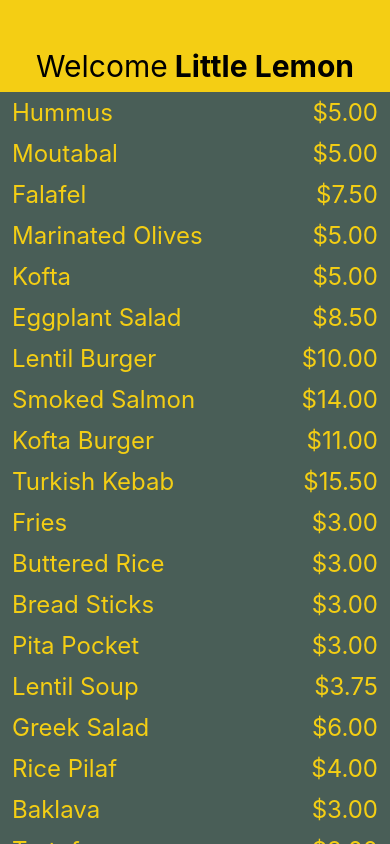
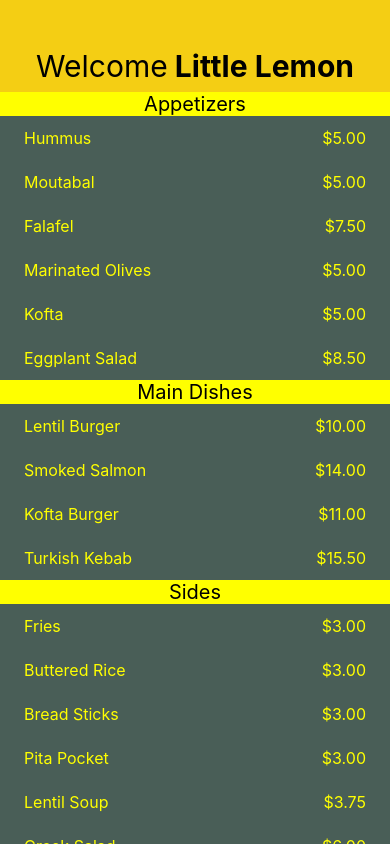
Before and after one commit to luka3216/react-native-1, a React Native app: screen / in a window 390 px wide. Built offline with nearby package versions, Linux system fonts and the light colour scheme.

Commit message:
SectionList

```diff
--- a/App.tsx
+++ b/App.tsx
@@ -3,12 +3,13 @@ import { StyleSheet, Text, View } from 'react-native';
 import LittleLemonHeader from './components/LittleLemonHeader';
 import WelcomeScreen from './components/WelcomeScreen';
 import MenuItems from './components/MenuItems';
+import MenuSectionItems from './components/MenuSections';
 
 export default function App() {
   return (
     <View style={styles.container}>
       <LittleLemonHeader/>
-      <MenuItems/>
+      <MenuSectionItems/>
     </View>
   );
 }
--- /dev/null
+++ b/components/MenuSections.tsx
@@ -0,0 +1,95 @@
+import {
+  SectionList,
+  SectionListProps,
+  SectionListRenderItem,
+  StyleSheet,
+  Text,
+  View,
+} from "react-native";
+
+const menuItemsToDisplay = [
+  {
+    title: "Appetizers",
+    data: [
+      { name: "Hummus", price: "$5.00" },
+      { name: "Moutabal", price: "$5.00" },
+      { name: "Falafel", price: "$7.50" },
+      { name: "Marinated Olives", price: "$5.00" },
+      { name: "Kofta", price: "$5.00" },
+      { name: "Eggplant Salad", price: "$8.50" },
+    ],
+  },
+  {
+    title: "Main Dishes",
+    data: [
+      { name: "Lentil Burger", price: "$10.00" },
+      { name: "Smoked Salmon", price: "$14.00" },
+      { name: "Kofta Burger", price: "$11.00" },
+      { name: "Turkish Kebab", price: "$15.50" },
+    ],
+  },
+  {
+    title: "Sides",
+    data: [
+      { name: "Fries", price: "$3.00", id: "11K" },
+      { name: "Buttered Rice", price: "$3.00" },
+      { name: "Bread Sticks", price: "$3.00" },
+      { name: "Pita Pocket", price: "$3.00" },
+      { name: "Lentil Soup", price: "$3.75" },
+      { name: "Greek Salad", price: "$6.00" },
+      { name: "Rice Pilaf", price: "$4.00" },
+    ],
+  },
+  {
+    title: "Desserts",
+    data: [
+      { name: "Baklava", price: "$3.00" },
+      { name: "Tartufo", price: "$3.00" },
+      { name: "Tiramisu", price: "$5.00" },
+      { name: "Panna Cotta", price: "$5.00" },
+    ],
+  },
+];
+
+export default function MenuSectionItems() {
+  const renderItem: SectionListProps<{
+    name: string;
+    price: string;
+  }>["renderItem"] = ({ item: { name, price } }) => (
+    <View style={styles.itemView}>
+      <Text style={styles.itemText}>{name}</Text>
+      <Text style={styles.itemText}>{price}</Text>
+    </View>
+  );
+
+  const renderSectionHeader: SectionListProps<{
+    name: string;
+    price: string;
+  }>["renderSectionHeader"] = ({section: {title}}) => <Text style={styles.title}>{title}</Text>;
+
+  return (
+    <SectionList
+      sections={menuItemsToDisplay}
+      renderItem={renderItem}
+      renderSectionHeader={renderSectionHeader}
+    />
+  );
+}
+
+const styles = StyleSheet.create({
+    title: {
+        backgroundColor: 'yellow',
+        textAlign: 'center',
+        fontSize: 20,
+    },
+    itemView: {
+        paddingHorizontal: 24,
+        paddingVertical: 12,
+        flexDirection: 'row',
+        justifyContent: 'space-between',
+    },
+    itemText: {
+        color: 'yellow',
+        fontSize: 16,
+    }
+})
```
